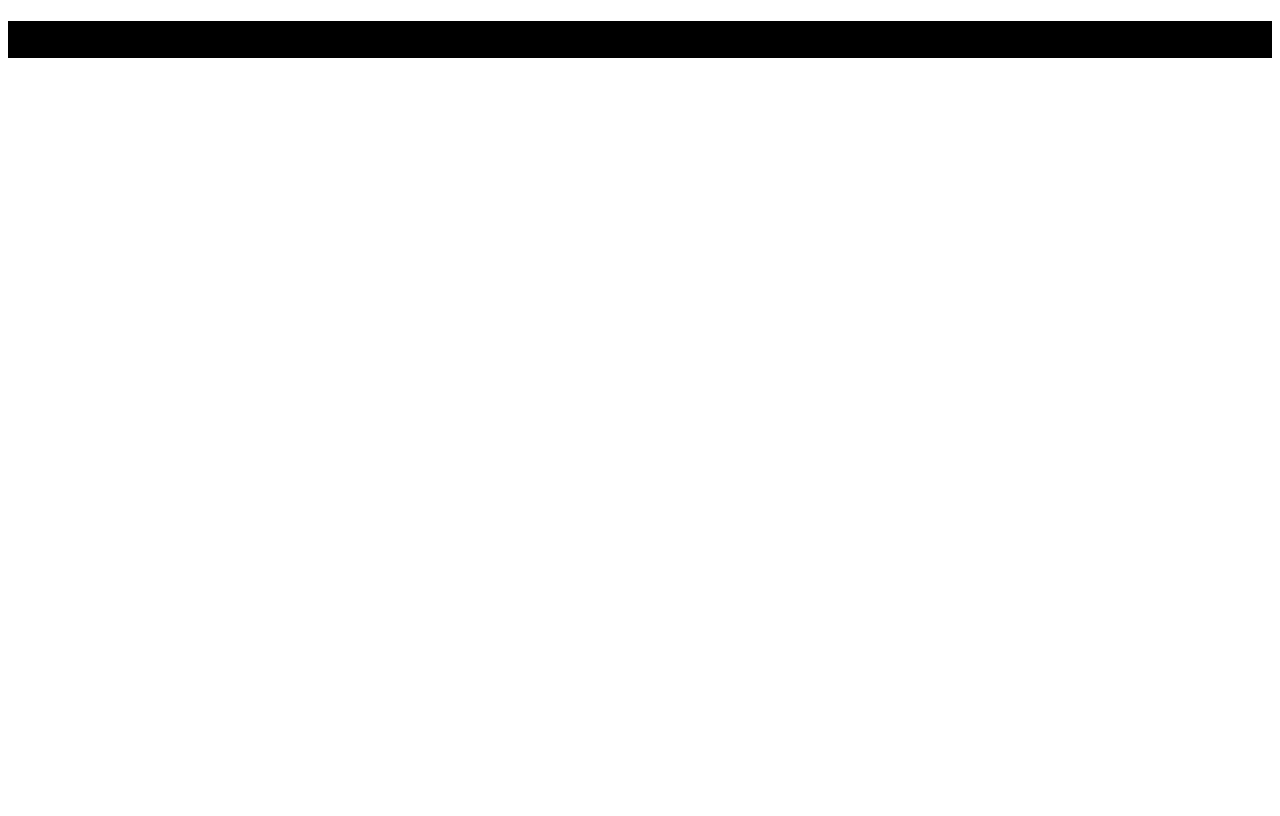
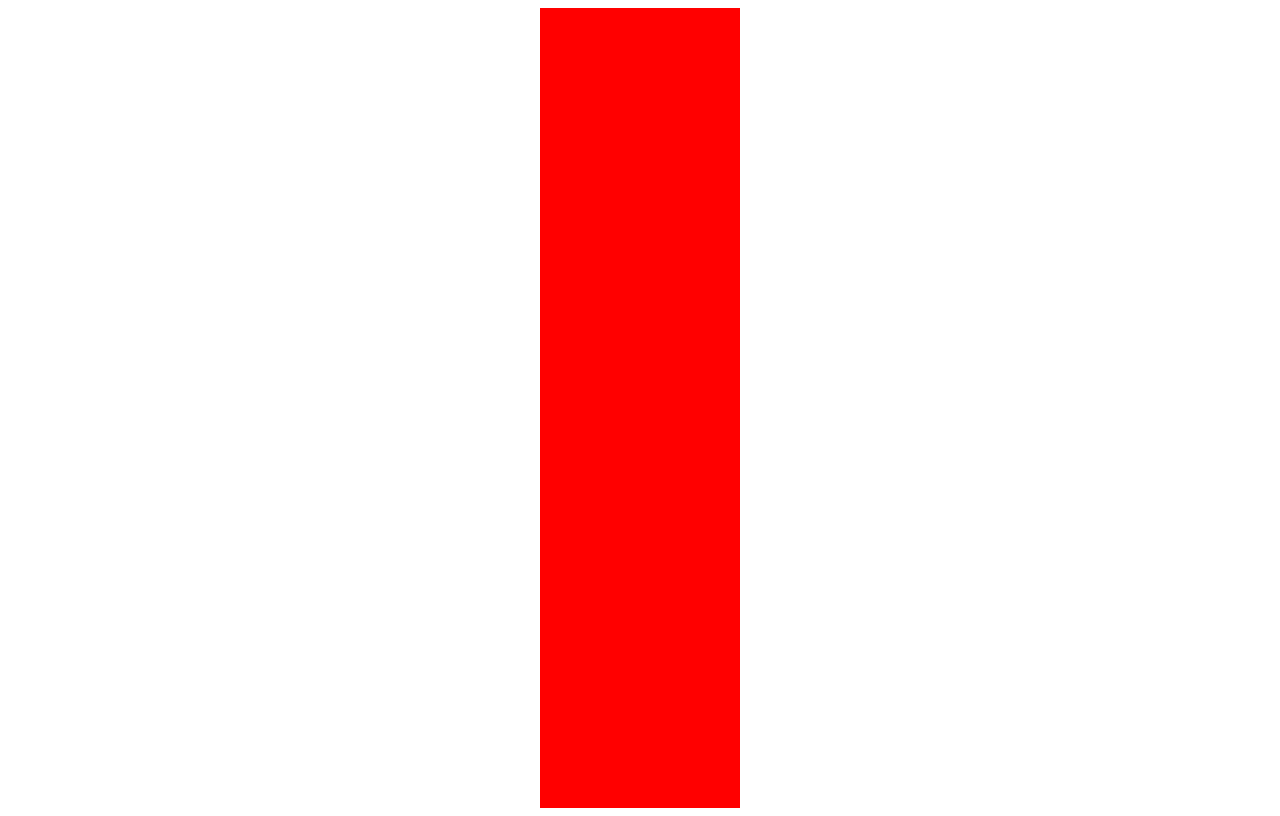
Before and after one commit to Zander-M75/Pokedex, a React (Vite) app: page / in a window 1280 px wide. Built offline with nearby package versions, Linux system fonts and the light colour scheme.

Commit message:
saving commit

```diff
--- a/src/pages/Home.jsx
+++ b/src/pages/Home.jsx
@@ -2,10 +2,7 @@ import '../styles/main.scss';
 
 export default function Home() {
     return (
-        <div className="home-container">
-            <div className="home-container__inner">
-                <div className="home-container__inner-content"><h1>switching to sass, F U</h1></div>
-            </div>
+        <div className="red-rectangle">
         </div>
     )
 }
--- a/src/styles/main.scss
+++ b/src/styles/main.scss
@@ -1,4 +1,2 @@
-
-
 // Pages
-@import 'pages/home';
+@use 'pages/home';
--- a/src/styles/pages/_home.scss
+++ b/src/styles/pages/_home.scss
@@ -1,26 +1,6 @@
-.home-container {
-    background-color: greenyellow;
+.red-rectangle {
+    background-color: red;
+    height: 100vh;
+    width: 200px;
+    margin: 0 auto;
 }
-
-.home-container__inner {
-    background-color: #fff;
-}
-
-.home-container__inner-content {
-    background-color: #000;
-}
-
-.home-container__inner-content-title {
-    color: #fff;
-}
-
-.home-container__inner-content-description {
-    color: #fff;
-}
-
-
-
-.home-container__inner-content-button {
-    background-color: #fff;
-    color: #000;
-}
```
